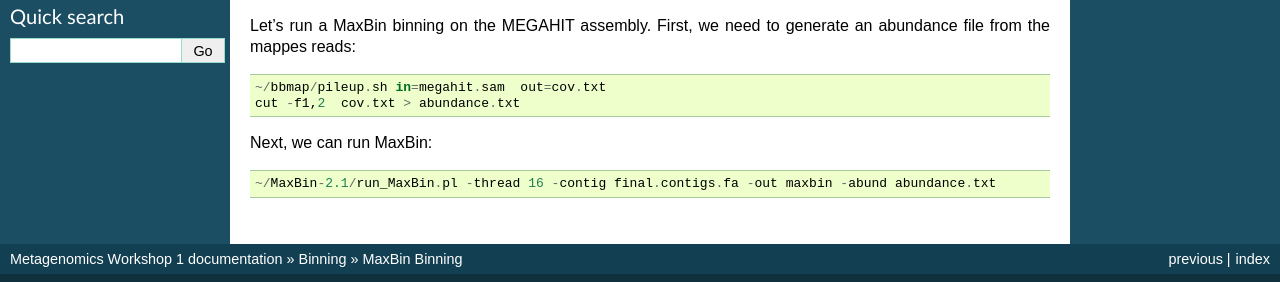
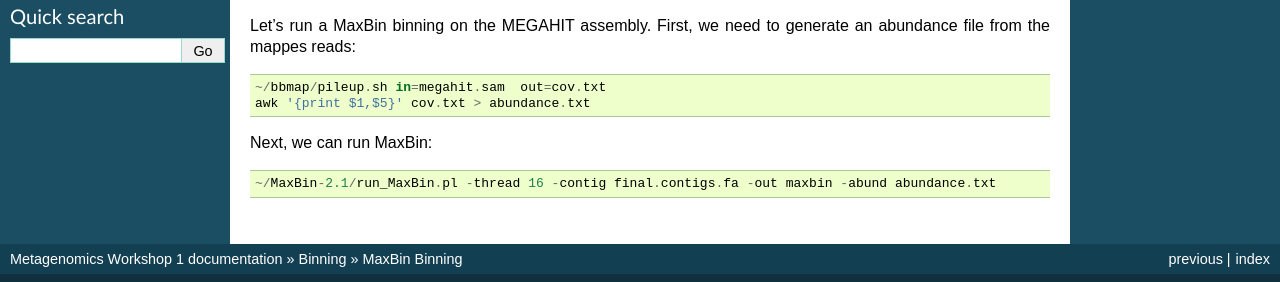
Before and after one commit to metagenomics/metagenomics-workshop, a Sphinx documentation site: the page built from docs/binning/maxbin.rst, in a window 1280 px wide. Shown: the part 154-436 px from the top of the page. Built offline with Sphinx 7.4.7, drawn with Linux system fonts in a browser that asks for light colours.

Commit message:
Update maxbin.rst

```diff
--- a/docs/binning/maxbin.rst
+++ b/docs/binning/maxbin.rst
@@ -12,7 +12,7 @@ Let's run a MaxBin binning on the MEGAHIT assembly. First, we need to generate a
 abundance file from the mappes reads::
 
   ~/bbmap/pileup.sh in=megahit.sam  out=cov.txt
-  cut -f1,2  cov.txt > abundance.txt
+  awk '{print $1,$5}' cov.txt > abundance.txt
 
 Next, we can run MaxBin::
 
```
